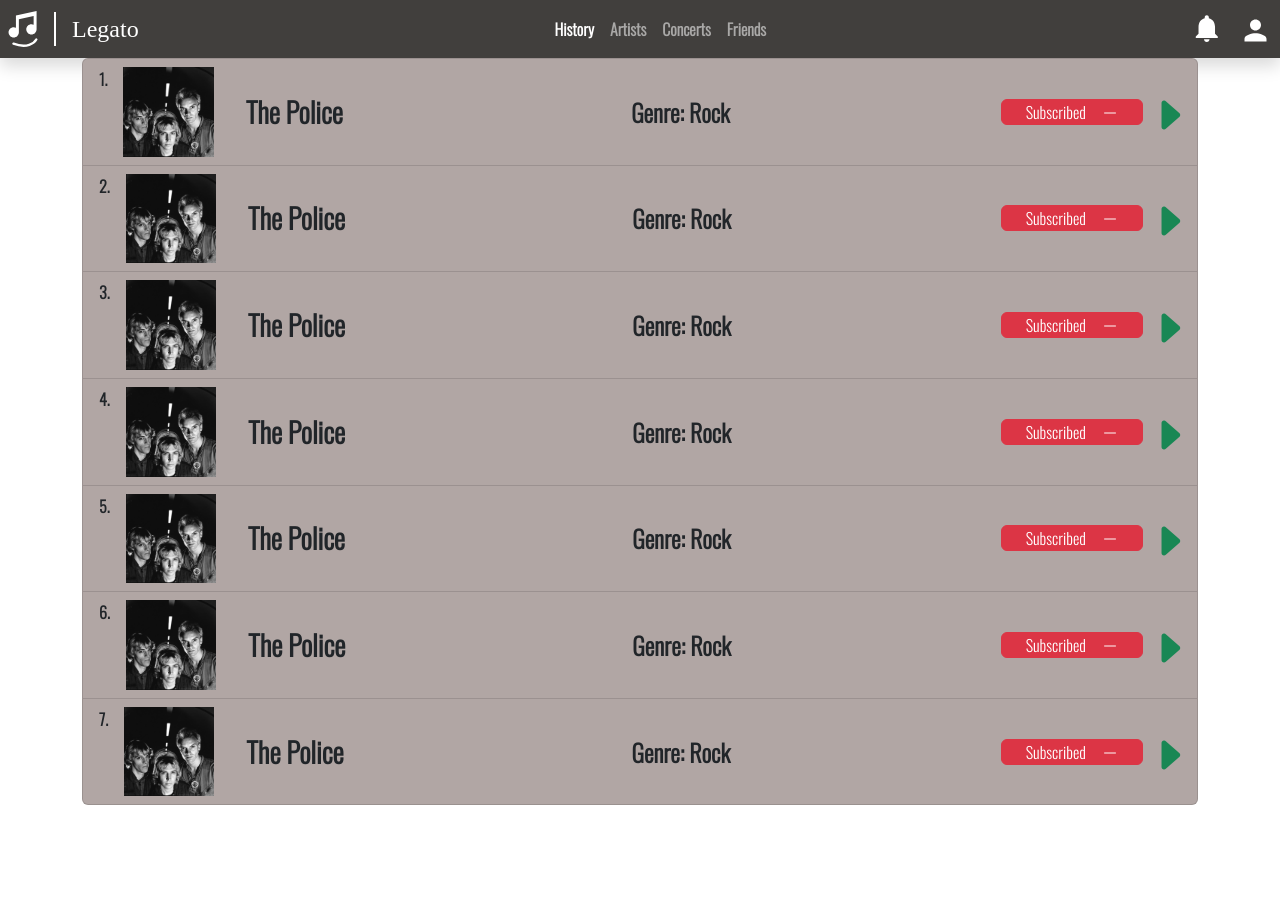
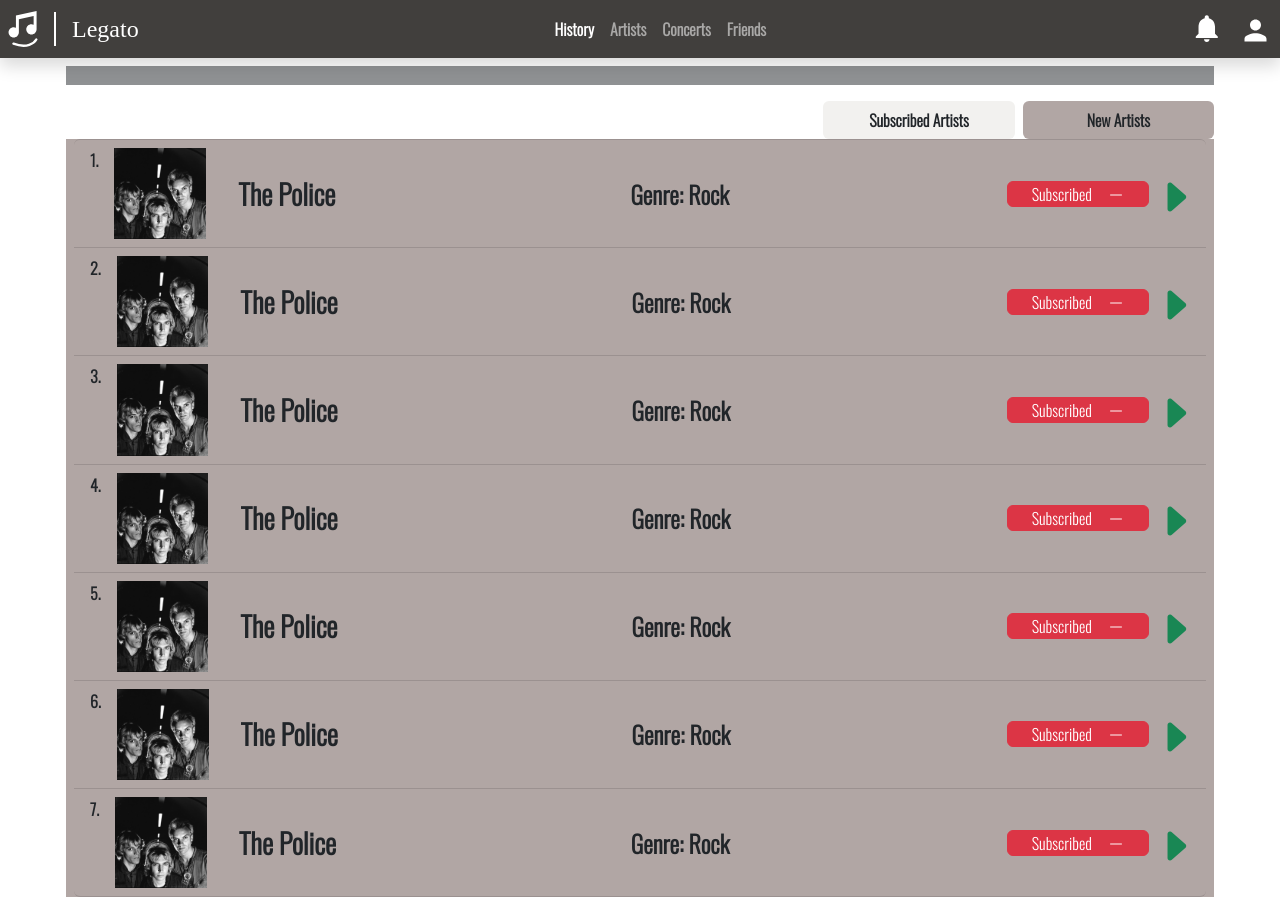
Before and after one commit to SDSC-Cali-Coders/Legato, a React (Create React App) app in the folder frontend/: page / in a window 1280 px wide. Before the commit the page ends 805 px from the top, so only its background shows below. Built offline with nearby package versions, Linux system fonts and the light colour scheme; a web font is replaced by a local one.

Commit message:
styling, tabs, and placeholder for searchbar added

```diff
--- a/frontend/src/components/artistSearch/SearchView.jsx
+++ b/frontend/src/components/artistSearch/SearchView.jsx
@@ -7,7 +7,7 @@
 // [img]..[Artist Name]....[Genre: genre]..........[subscribe + play btn group]
 const ArtistResult = (props) => {
     return (
-        <li className="list-group-item d-flex align-item-center bg-neutral-primary">
+        <li className="list-group-item d-flex align-item-center bg-primary border-end-0 border-start-0">
             <div className="col-1 mx-3">
                 <img className='img-fluid' src={props.img} alt="ArtistResult img"/>
             </div>
@@ -38,8 +38,21 @@
 
                 <ol> of <ArtistResult/> components
             */}
-            <div className="container align-items-center">
-                <ol className="list-group list-group-numbered Oswald_regular">
+            <div className="container align-items-center Oswald_regular p-2">
+                <div className="row mb-3">
+                    <span className="placeholder placeholder-lg col-12"/>
+                </div>
+
+                <div className="row text-center justify-content-end">
+                    <div className="btn col-2 bg-light align-self-end fw-bold mx-2">
+                        Subscribed Artists
+                    </div>
+                    <div className="btn col-2 bg-primary align-self-end fw-bold">
+                        New Artists
+                    </div>
+                </div>
+                <div className="row bg-primary">
+                    <ol className="list-group list-group-numbered gx-3">
                         <ArtistResult img={props.img} name={props.name} genre={props.genre} isSubscribed={props.isSubscribed}/>
                         <ArtistResult img={props.img} name={props.name} genre={props.genre} isSubscribed={props.isSubscribed}/>
                         <ArtistResult img={props.img} name={props.name} genre={props.genre} isSubscribed={props.isSubscribed}/>
@@ -48,6 +61,7 @@
                         <ArtistResult img={props.img} name={props.name} genre={props.genre} isSubscribed={props.isSubscribed}/>
                         <ArtistResult img={props.img} name={props.name} genre={props.genre} isSubscribed={props.isSubscribed}/>
                     </ol>
+                </div>
             </div>
         </>
     );
```
Lines whose indentation alone changed are shown as unchanged.
